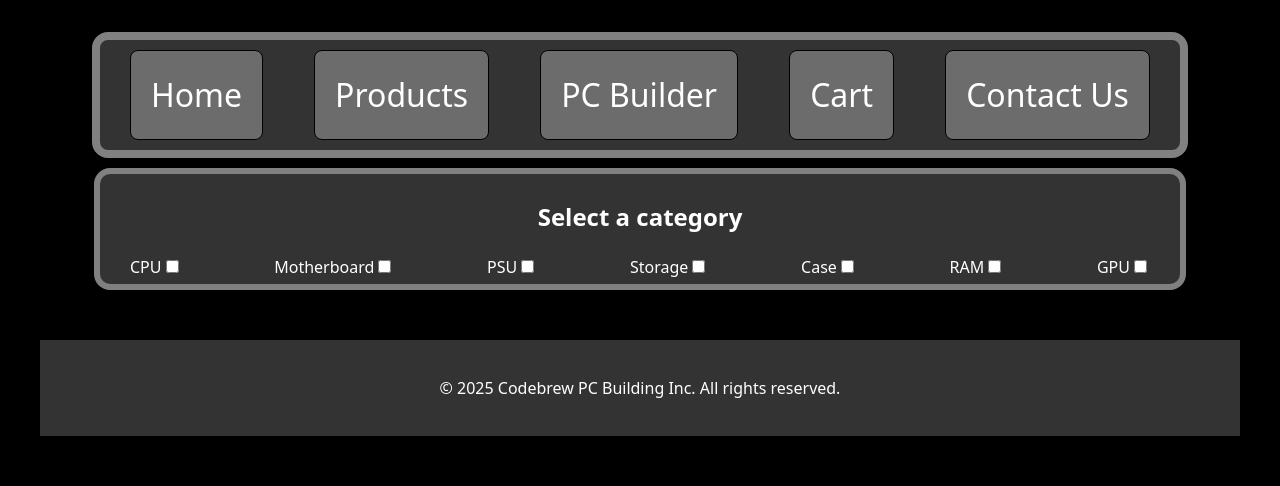
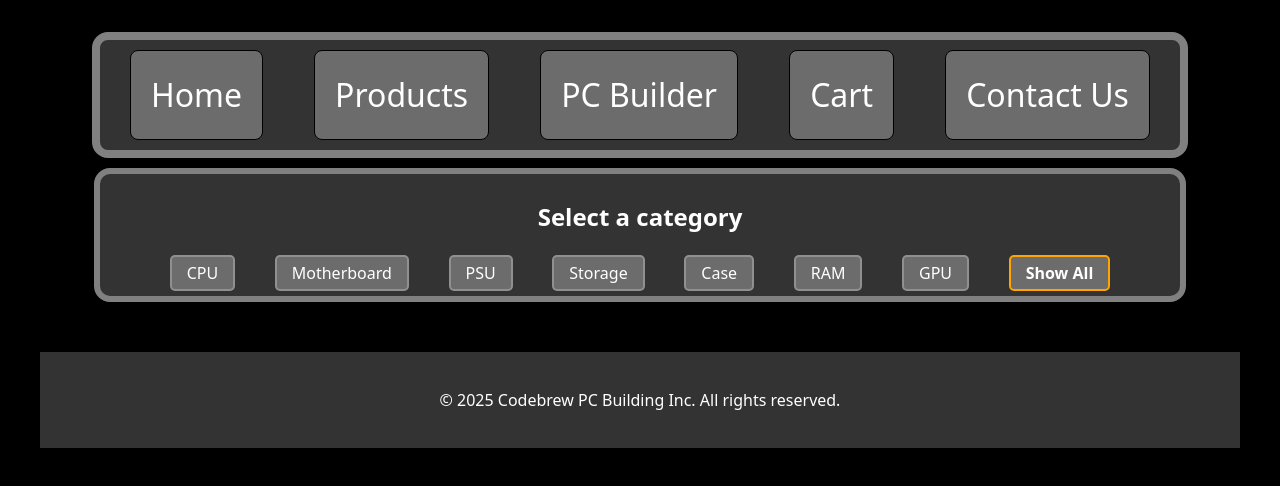
Before and after one commit to GallantJoseph/Final_Sprint-S2, a React (Vite) app in the folder finalsprint-s2/: page /Products in a window 1280 px wide. Shown: the top 486 px of the page. Built offline with nearby package versions, Linux system fonts and the light colour scheme; data requests are answered from the project's data file.

Commit message:
products page progress

```diff
--- a/finalsprint-s2/src/components/Products.css
+++ b/finalsprint-s2/src/components/Products.css
@@ -11,5 +11,16 @@
 
 .checkboxes {
 	display: flex;
-	justify-content: space-between;
+	justify-content: space-evenly;
 }
+
+.category {
+	background-color: rgba(209, 208, 208, 0.366);
+	border: 2px solid rgba(209, 208, 208, 0.366);
+	padding: 5px 15px;
+}
+
+.category:hover {
+	border: 2px solid orange;
+	background-color: rgba(209, 208, 208, 0.366);
+}
--- a/finalsprint-s2/src/components/Products.jsx
+++ b/finalsprint-s2/src/components/Products.jsx
@@ -1,45 +1,54 @@
 import "./Products.css";
+import { useState, useEffect } from "react";
 
 function Products() {
+	const [prodData, setProdData] = useState(null);
+	const [selected, setSelected] = useState(7);
+
+	useEffect(() => {
+		async function getData() {
+			const res = await fetch("http://localhost:5000/products");
+			const dat = await res.json();
+
+			setProdData(dat);
+		}
+
+		getData();
+	});
+
+	function handleClick(btnID) {
+		setSelected(btnID);
+	}
+
 	return (
 		<>
 			<div className="productcategories">
 				<h2>Select a category</h2>
 				<div className="checkboxes">
-          <div>
-            <label htmlFor="cpu">CPU</label>
-            <input type="checkbox" id="cpu" name="cpu" />
-          </div>
-
-          <div>
-            <label htmlFor="motherboard">Motherboard</label>
-            <input type="checkbox" id="motherboard" name="motherboard" />
-          </div>
-
-          <div>
-            <label htmlFor="psu">PSU</label>
-            <input type="checkbox" id="psu" name="psu" />
-          </div>
-
-          <div>
-            <label htmlFor="storage">Storage</label>
-            <input type="checkbox" id="storage" name="storage" />
-          </div>
-
-          <div>
-            <label htmlFor="case">Case</label>
-            <input type="checkbox" id="case" name="case" />
-          </div>
-
-          <div>
-            <label htmlFor="ram">RAM</label>
-            <input type="checkbox" id="ram" name="ram" />
-          </div>
-
-          <div>
-            <label htmlFor="gpu">GPU</label>
-            <input type="checkbox" id="gpu" name="gpu" />
-          </div>
+					<button className="category" onClick={() => handleClick(0)} style={selected == 0 ? { border: "2px solid orange" } : {}}>
+						CPU
+					</button>
+					<button className="category" onClick={() => handleClick(1)} style={selected == 1 ? { border: "2px solid orange" } : {}}>
+						Motherboard
+					</button>
+					<button className="category" onClick={() => handleClick(2)} style={selected == 2 ? { border: "2px solid orange" } : {}}>
+						PSU
+					</button>
+					<button className="category" onClick={() => handleClick(3)} style={selected == 3 ? { border: "2px solid orange" } : {}}>
+						Storage
+					</button>
+					<button className="category" onClick={() => handleClick(4)} style={selected == 4 ? { border: "2px solid orange" } : {}}>
+						Case
+					</button>
+					<button className="category" onClick={() => handleClick(5)} style={selected == 5 ? { border: "2px solid orange" } : {}}>
+						RAM
+					</button>
+					<button className="category" onClick={() => handleClick(6)} style={selected == 6 ? { border: "2px solid orange" } : {}}>
+						GPU
+					</button>
+					<button className="category" onClick={() => handleClick(7)} style={selected == 7 ? { border: "2px solid orange" } : {}}>
+						<b>Show All</b>
+					</button>
 				</div>
 			</div>
 			<footer>
--- /dev/null
+++ b/finalsprint-s2/src/components/products/Category.jsx
@@ -0,0 +1,6 @@
+import { useState, useEffect } from "react";
+
+function Category({ data, type }) {
+	return <div>Category</div>;
+}
+export default Category;
```
Also changed, not shown: 1 other file (tests, documents, lock files or other folders). Lines whose indentation alone changed are shown as unchanged.
